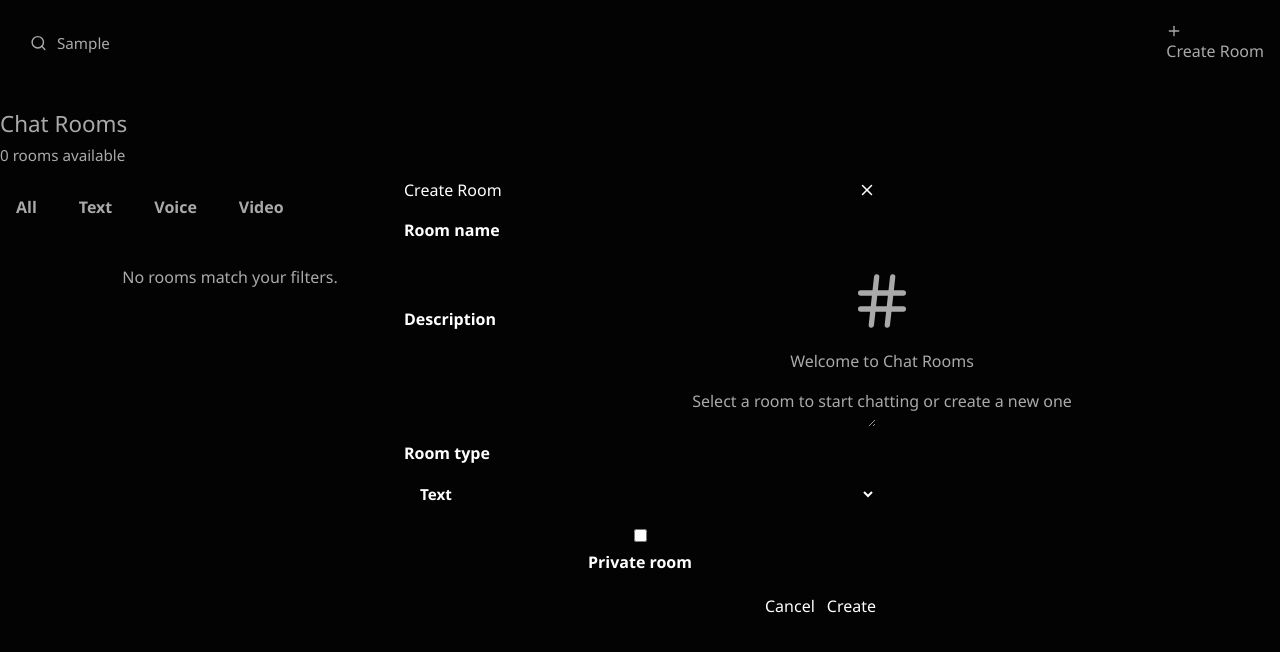
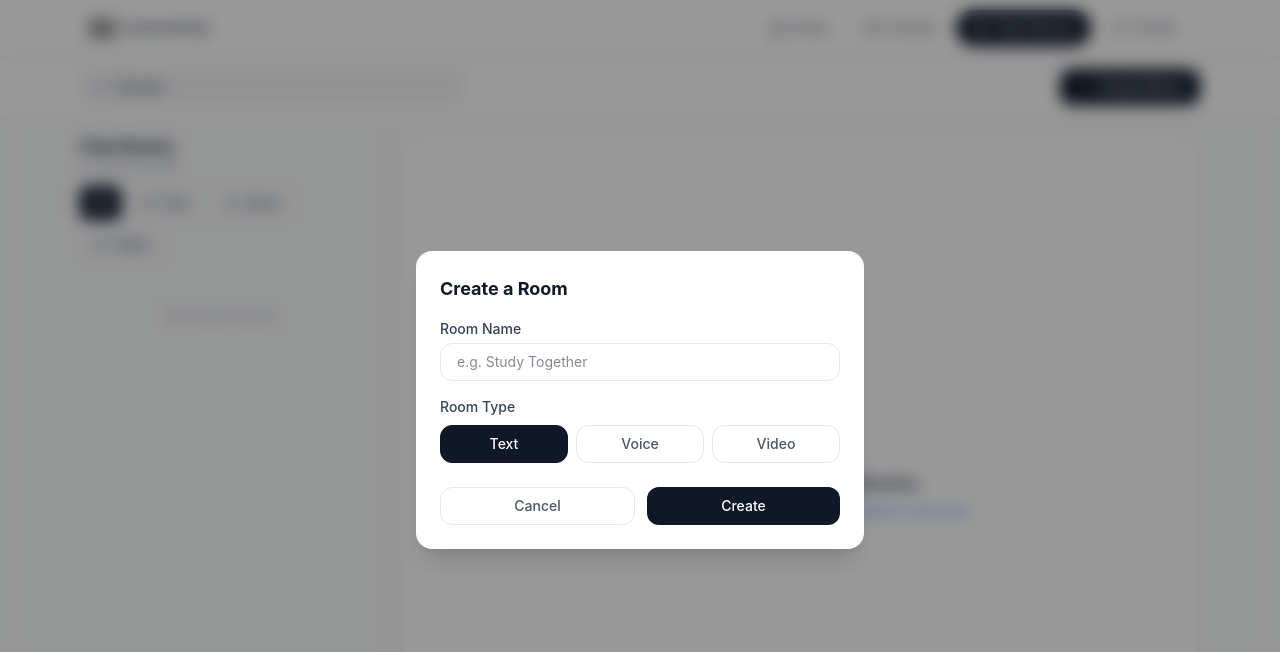
Before and after one commit to VirajJayasiri/connecthub-springboot-react, a React app in the folder frontend/: page /chat in a window 1280 px wide. Both pictures are taken after typing "Sample" into the empty fields and a click on the button "Create Room". Shown: the top 652 px of the page. Built offline with nearby package versions, Linux system fonts and the light colour scheme; grey boxes are pictures that could not be loaded; the HTML template or start-up script is replaced by a standard one.

Commit message:
fix issues in css files

```diff
--- a/frontend/src/App.jsx
+++ b/frontend/src/App.jsx
@@ -1,24 +1,32 @@
 import React from 'react';
 import { Routes, Route, Navigate } from 'react-router-dom';
-import LandingPage from './pages/LandingPage';
-import LoginPage from './pages/auth/LoginPage';
+
+// Public pages
+import LandingPage  from './pages/LandingPage';
+import LoginPage    from './pages/auth/LoginPage';
 import RegisterPage from './pages/auth/RegisterPage';
+
+// App pages (post-login)
 import ChatRoomsPage from './pages/ChatRoomsPage';
+import ProfilePage   from './pages/ProfilePage';
+import PostsPage     from './pages/PostsPage';
+import FriendsPage   from './pages/FriendsPage';
 
 function App() {
   return (
     <Routes>
-      {/* Landing Page */}
-      <Route path="/" element={<LandingPage />} />
-
-      {/* Authentication Pages */}
-      <Route path="/login" element={<LoginPage />} />
+      {/* ── Public ─────────────────────── */}
+      <Route path="/"         element={<LandingPage />}  />
+      <Route path="/login"    element={<LoginPage />}    />
       <Route path="/register" element={<RegisterPage />} />
 
-      {/* Content Page */}
-      <Route path="/chat" element={<ChatRoomsPage />} />
+      {/* ── App (post-login) ─────────── */}
+      <Route path="/chat"    element={<ChatRoomsPage />} />
+      <Route path="/profile" element={<ProfilePage />}  />
+      <Route path="/posts"   element={<PostsPage />}    />
+      <Route path="/friends" element={<FriendsPage />}  />
 
-      {/* Fallback to Landing Page */}
+      {/* ── Fallback ─────────────────── */}
       <Route path="*" element={<Navigate to="/" replace />} />
     </Routes>
   );
--- a/frontend/src/pages/ChatRoomsPage.jsx
+++ b/frontend/src/pages/ChatRoomsPage.jsx
@@ -1,223 +1,239 @@
-import { useMemo, useState } from "react";
-import SearchCreateBar from "../components/chat/SearchCreateBar.jsx";
-import FilterTabs from "../components/chat/FilterTabs.jsx";
-import RoomCard from "../components/chat/RoomCard.jsx";
-import EmptyState from "../components/chat/EmptyState.jsx";
-import RoomDetails from "../components/chat/RoomDetails.jsx";
-import CreateRoomModal from "../components/chat/CreateRoomModal.jsx";
-import "./ChatRoomsPage.css";
+import React, { useMemo, useState } from 'react';
+import AppNavbar from '../components/common/AppNavbar';
+import { Search, Plus, MessageSquare, Mic, Video, Hash, Users } from 'lucide-react';
 
-const initialRooms = [
-  {
-    id: 1,
-    name: "Web Development",
-    type: "text",
-    description: "Discuss all things web dev - React, Vue, Angular, and more",
-    members: 245,
-    lastActive: "2 weeks ago",
-    isPrivate: false,
-  },
-  {
-    id: 2,
-    name: "Photography Lovers",
-    type: "text",
-    description: "Share your best shots and photography tips",
-    members: 189,
-    lastActive: "1 month ago",
-    isPrivate: false,
-  },
-  {
-    id: 3,
-    name: "Gaming Voice Chat",
-    type: "voice",
-    description: "Voice chat for gamers - drop in and chat while playing",
-    members: 47,
-    lastActive: "3 weeks ago",
-    isPrivate: false,
-  },
-  {
-    id: 4,
-    name: "Music Jam Session",
-    type: "voice",
-    description: "Live music collaboration and jamming",
-    members: 15,
-    lastActive: "5 days ago",
-    isPrivate: false,
-  },
-  {
-    id: 5,
-    name: "Study Together",
-    type: "video",
-    description: "Video study sessions - stay motivated while learning",
-    members: 28,
-    lastActive: "1 week ago",
-    isPrivate: false,
-  },
-  {
-    id: 6,
-    name: "Team Standup",
-    type: "video",
-    description: "Daily team video standup meetings",
-    members: 12,
-    lastActive: "2 days ago",
-    isPrivate: true,
-  },
+/* ─── Mock data ─────────────────────────────────────────────── */
+const ROOMS = [
+  { id: 1, name: 'Web Development',   type: 'text',  description: 'Discuss all things web dev - React, Vue, Angular, and more', members: 245, lastActive: '2 weeks ago' },
+  { id: 2, name: 'Photography Lovers', type: 'text',  description: 'Share your best shots and photography tips',                   members: 189, lastActive: '1 month ago' },
+  { id: 3, name: 'Gaming Voice Chat', type: 'voice', description: 'Voice chat for gamers – drop in and chat while playing',       members:  47, lastActive: '3 weeks ago' },
+  { id: 4, name: 'Music Jam Session', type: 'voice', description: 'Live music collaboration and jamming',                          members:  15, lastActive: '5 days ago'  },
+  { id: 5, name: 'Study Together',    type: 'video', description: 'Video study sessions – stay motivated while learning',          members:  28, lastActive: '1 week ago'  },
+  { id: 6, name: 'Team Standup',      type: 'video', description: 'Daily team video standup meetings',                             members:  12, lastActive: '2 days ago'  },
 ];
 
-const initialMessages = {
-  1: [
-    {
-      id: 1,
-      sender: "Avery",
-      text: "Welcome everyone! Share your latest tips.",
-      time: "9:12 AM",
-    },
-    {
-      id: 2,
-      sender: "Jordan",
-      text: "Just shipped a new React layout for a client.",
-      time: "9:15 AM",
-    },
-    {
-      id: 3,
-      sender: "Riley",
-      text: "Remember to test mobile layouts early.",
-      time: "9:20 AM",
-    },
-  ],
-  2: [
-    {
-      id: 1,
-      sender: "Avery",
-      text: "Drop your favorite photo from this week.",
-      time: "10:05 AM",
-    },
-  ],
+const TYPE_ICON  = { text: MessageSquare, voice: Mic, video: Video };
+const TYPE_LABEL = { text: 'Text Chat',   voice: 'Voice Chat', video: 'Video Chat' };
+
+const FILTERS = [
+  { key: 'all',   label: 'All'   },
+  { key: 'text',  label: 'Text',  Icon: MessageSquare },
+  { key: 'voice', label: 'Voice', Icon: Mic           },
+  { key: 'video', label: 'Video', Icon: Video         },
+];
+
+/* ─── Sub-components ─────────────────────────────────────────── */
+const RoomCard = ({ room, isSelected, onSelect }) => {
+  const Icon = TYPE_ICON[room.type];
+  return (
+    <button
+      onClick={() => onSelect(room)}
+      className={`w-full text-left p-4 rounded-xl border transition-all duration-150 mb-2
+        ${isSelected
+          ? 'border-gray-900 bg-gray-50 shadow-sm'
+          : 'border-gray-200 bg-white hover:border-gray-300 hover:shadow-sm'}`}
+    >
+      <div className="flex items-center justify-between mb-2">
+        <span className="flex items-center gap-1.5 font-semibold text-gray-900 text-sm">
+          <Icon size={14} className="text-gray-400" />
+          {room.name}
+        </span>
+        <span className="text-[11px] px-2 py-0.5 rounded-full border border-gray-200 text-gray-500 whitespace-nowrap ml-2">
+          {TYPE_LABEL[room.type]}
+        </span>
+      </div>
+      <p className="text-xs text-gray-500 leading-relaxed mb-3 line-clamp-2">{room.description}</p>
+      <div className="flex items-center justify-between text-xs text-gray-400">
+        <span className="flex items-center gap-1"><Users size={12} /> {room.members} members</span>
+        <span className="text-blue-400">{room.lastActive}</span>
+      </div>
+    </button>
+  );
 };
 
-function ChatRoomsPage() {
-  const [rooms, setRooms] = useState(initialRooms);
-  const [selectedFilter, setSelectedFilter] = useState("all");
-  const [searchTerm, setSearchTerm] = useState("");
-  const [selectedRoom, setSelectedRoom] = useState(null);
-  const [isCreateModalOpen, setIsCreateModalOpen] = useState(false);
-  const [messageText, setMessageText] = useState("");
-  const [roomMessages, setRoomMessages] = useState(initialMessages);
+const EmptyState = () => (
+  <div className="flex flex-col items-center justify-center h-full text-center px-8">
+    <Hash size={56} className="text-gray-200 mb-4" strokeWidth={1.5} />
+    <h2 className="text-xl font-semibold text-gray-700 mb-1">Welcome to Chat Rooms</h2>
+    <p className="text-sm text-gray-400">
+      Select a room to start chatting or{' '}
+      <span className="text-blue-500 cursor-pointer hover:underline">create a new one</span>
+    </p>
+  </div>
+);
 
-  const filteredRooms = useMemo(() => {
-    const term = searchTerm.trim().toLowerCase();
-    return rooms.filter((room) => {
-      const matchesFilter =
-        selectedFilter === "all" || room.type === selectedFilter;
-      const matchesSearch =
-        !term ||
-        room.name.toLowerCase().includes(term) ||
-        room.description.toLowerCase().includes(term);
-      return matchesFilter && matchesSearch;
-    });
-  }, [rooms, searchTerm, selectedFilter]);
+const RoomPanel = ({ room }) => {
+  const Icon = TYPE_ICON[room.type];
+  const [messages, setMessages] = useState([
+    { id: 1, sender: 'Avery',  text: 'Welcome everyone! Share your latest tips.', time: '9:12 AM' },
+    { id: 2, sender: 'Jordan', text: 'Just shipped a new React layout for a client.', time: '9:15 AM' },
+  ]);
+  const [text, setText] = useState('');
 
-  const handleCreateRoom = (newRoom) => {
-    const room = {
-      id: Date.now(),
-      members: 1,
-      lastActive: "just now",
-      ...newRoom,
-    };
-    setRooms((prev) => [room, ...prev]);
-    setSelectedRoom(room);
-    setIsCreateModalOpen(false);
-  };
-
-  const handleJoinRoom = (room) => {
-    setSelectedRoom(room);
-    setMessageText("");
-  };
-
-  const handleSendMessage = () => {
-    const trimmed = messageText.trim();
-    if (!trimmed || !selectedRoom || selectedRoom.type !== "text") return;
-
-    const newMessage = {
-      id: Date.now(),
-      sender: "You",
-      text: trimmed,
-      time: new Date().toLocaleTimeString([], {
-        hour: "numeric",
-        minute: "2-digit",
-      }),
-    };
-
-    setRoomMessages((prev) => ({
-      ...prev,
-      [selectedRoom.id]: [...(prev[selectedRoom.id] || []), newMessage],
-    }));
-
-    setMessageText("");
+  const send = () => {
+    const trimmed = text.trim();
+    if (!trimmed || room.type !== 'text') return;
+    setMessages(prev => [...prev, { id: Date.now(), sender: 'You', text: trimmed, time: new Date().toLocaleTimeString([], { hour: 'numeric', minute: '2-digit' }) }]);
+    setText('');
   };
 
   return (
-    <div className="chat-page">
-      <SearchCreateBar
-        searchTerm={searchTerm}
-        onSearchChange={setSearchTerm}
-        onCreateClick={() => setIsCreateModalOpen(true)}
-      />
+    <div className="flex flex-col h-full">
+      <div className="px-6 py-4 border-b border-gray-200">
+        <div className="flex items-center gap-2">
+          <Icon size={16} className="text-gray-400" />
+          <h2 className="font-bold text-gray-900 text-lg">{room.name}</h2>
+          <span className="text-xs px-2 py-0.5 rounded-full border border-gray-200 text-gray-500 ml-1">{TYPE_LABEL[room.type]}</span>
+        </div>
+        <p className="text-sm text-gray-400 mt-1">{room.description}</p>
+        <span className="flex items-center gap-1 text-xs text-gray-400 mt-1"><Users size={12} /> {room.members} members</span>
+      </div>
 
-      <div className="chat-layout">
-        <aside className="chat-sidebar">
-          <div className="sidebar-header">
-            <div>
-              <h2>Chat Rooms</h2>
-              <p className="room-count">
-                {filteredRooms.length} rooms available
-              </p>
+      {/* Messages */}
+      <div className="flex-1 overflow-y-auto px-6 py-4 space-y-3">
+        {room.type === 'text' ? messages.map(m => (
+          <div key={m.id} className={`flex gap-3 ${m.sender === 'You' ? 'flex-row-reverse' : ''}`}>
+            <div className="w-8 h-8 rounded-full bg-gray-200 flex-shrink-0 flex items-center justify-center text-xs font-bold text-gray-500">
+              {m.sender[0]}
+            </div>
+            <div className={`max-w-xs ${m.sender === 'You' ? 'items-end' : ''} flex flex-col`}>
+              <span className="text-xs text-gray-400 mb-1">{m.sender} · {m.time}</span>
+              <div className={`px-3 py-2 rounded-xl text-sm ${m.sender === 'You' ? 'bg-gray-900 text-white' : 'bg-gray-100 text-gray-800'}`}>
+                {m.text}
+              </div>
             </div>
           </div>
+        )) : (
+          <div className="flex items-center justify-center h-full text-sm text-gray-400">
+            This is a {room.type} room — connect via backend to start.
+          </div>
+        )}
+      </div>
 
-          <FilterTabs
-            selectedFilter={selectedFilter}
-            onChange={setSelectedFilter}
+      {/* Input */}
+      <div className="px-4 py-3 border-t border-gray-200">
+        <div className="flex items-center gap-2 bg-gray-100 rounded-xl px-4 py-2">
+          <input
+            value={text}
+            onChange={e => setText(e.target.value)}
+            onKeyDown={e => e.key === 'Enter' && send()}
+            className="flex-1 bg-transparent text-sm text-gray-700 placeholder-gray-400 outline-none"
+            placeholder={room.type === 'text' ? `Message #${room.name}...` : 'Voice/Video rooms require backend connection'}
+            disabled={room.type !== 'text'}
           />
+        </div>
+      </div>
+    </div>
+  );
+};
 
-          <div className="room-list">
-            {filteredRooms.map((room) => (
-              <RoomCard
-                key={room.id}
-                room={room}
-                selectedFilter={selectedFilter}
-                isSelected={selectedRoom?.id === room.id}
-                onJoinRoom={handleJoinRoom}
-              />
+const CreateModal = ({ onClose }) => {
+  const [name, setName] = useState('');
+  const [type, setType] = useState('text');
+  return (
+    <div className="fixed inset-0 bg-black/40 backdrop-blur-sm z-50 flex items-center justify-center p-4">
+      <div className="bg-white rounded-2xl shadow-xl w-full max-w-md p-6">
+        <h2 className="text-lg font-bold text-gray-900 mb-4">Create a Room</h2>
+        <label className="block text-sm font-medium text-gray-700 mb-1">Room Name</label>
+        <input value={name} onChange={e => setName(e.target.value)} placeholder="e.g. Study Together"
+          className="w-full px-4 py-2 rounded-xl border border-gray-200 text-sm outline-none focus:border-gray-900 mb-4" />
+        <label className="block text-sm font-medium text-gray-700 mb-2">Room Type</label>
+        <div className="flex gap-2 mb-6">
+          {['text','voice','video'].map(t => (
+            <button key={t} onClick={() => setType(t)}
+              className={`flex-1 py-2 rounded-xl text-sm font-medium border transition-all
+                ${type === t ? 'bg-gray-900 text-white border-gray-900' : 'border-gray-200 text-gray-600 hover:bg-gray-50'}`}>
+              {t.charAt(0).toUpperCase() + t.slice(1)}
+            </button>
+          ))}
+        </div>
+        <div className="flex gap-3">
+          <button onClick={onClose} className="flex-1 py-2 rounded-xl border border-gray-200 text-sm font-medium text-gray-600 hover:bg-gray-50">Cancel</button>
+          <button onClick={onClose} className="flex-1 py-2 rounded-xl bg-gray-900 text-white text-sm font-medium hover:bg-gray-700">Create</button>
+        </div>
+      </div>
+    </div>
+  );
+};
+
+/* ─── Main Page ─────────────────────────────────────────────── */
+export default function ChatRoomsPage() {
+  const [search,    setSearch]    = useState('');
+  const [filter,    setFilter]    = useState('all');
+  const [selected,  setSelected]  = useState(null);
+  const [showModal, setShowModal] = useState(false);
+
+  const visible = useMemo(() => {
+    const term = search.trim().toLowerCase();
+    return ROOMS.filter(r =>
+      (filter === 'all' || r.type === filter) &&
+      (!term || r.name.toLowerCase().includes(term) || r.description.toLowerCase().includes(term))
+    );
+  }, [search, filter]);
+
+  return (
+    <div className="app-page flex flex-col">
+      <AppNavbar />
+
+      {/* Search + Create bar */}
+      <div className="bg-white border-b border-gray-200">
+        <div className="max-w-6xl mx-auto px-4 py-3 flex items-center gap-3">
+          <div className="flex items-center gap-2 max-w-sm w-full bg-gray-100 rounded-xl px-3 py-2">
+            <Search size={15} className="text-gray-400 flex-shrink-0" />
+            <input value={search} onChange={e => setSearch(e.target.value)}
+              placeholder="Search chat rooms..."
+              className="bg-transparent text-sm text-gray-700 placeholder-gray-400 outline-none w-full" />
+          </div>
+          <div className="flex-1" />
+          <button onClick={() => setShowModal(true)}
+            className="flex items-center gap-1.5 px-4 py-2 bg-gray-900 text-white text-sm font-semibold rounded-xl hover:bg-gray-700 transition-colors">
+            <Plus size={15} /> Create Room
+          </button>
+        </div>
+      </div>
+
+      {/* Two-column body */}
+      <div className="flex-1 flex max-w-6xl w-full mx-auto px-4 py-4 gap-4" style={{ minHeight: 0 }}>
+
+        {/* LEFT sidebar */}
+        <aside className="w-72 flex-shrink-0 flex flex-col">
+          <div className="mb-3">
+            <h2 className="font-bold text-gray-900 text-base">Chat Rooms</h2>
+            <p className="text-xs text-gray-400">{visible.length} rooms available</p>
+          </div>
+
+          {/* Filter pills */}
+          <div className="flex flex-wrap gap-2 mb-3">
+            {FILTERS.map(({ key, label, Icon }) => (
+              <button key={key} onClick={() => setFilter(key)}
+                className={`flex items-center gap-1.5 px-3 py-1.5 rounded-lg text-sm font-medium transition-all
+                  ${filter === key ? 'bg-gray-900 text-white' : 'border border-gray-200 text-gray-600 hover:bg-gray-100'}`}>
+                {Icon && <Icon size={13} />}
+                {label}
+              </button>
             ))}
-            {filteredRooms.length === 0 && (
-              <div className="room-empty">No rooms match your filters.</div>
-            )}
+          </div>
+
+          {/* Room list */}
+          <div className="flex-1 overflow-y-auto pr-1">
+            {visible.length === 0
+              ? <p className="text-sm text-gray-400 text-center mt-8">No rooms found.</p>
+              : visible.map(r => (
+                  <RoomCard key={r.id} room={r} isSelected={selected?.id === r.id} onSelect={setSelected} />
+                ))}
           </div>
         </aside>
 
-        <section className="chat-main">
-          {selectedRoom ? (
-            <RoomDetails
-              room={selectedRoom}
-              messages={roomMessages[selectedRoom.id] || []}
-              messageText={messageText}
-              onMessageTextChange={setMessageText}
-              onSendMessage={handleSendMessage}
-            />
-          ) : (
-            <EmptyState />
-          )}
-        </section>
+        {/* Divider */}
+        <div className="w-px bg-gray-200 flex-shrink-0" />
+
+        {/* RIGHT panel */}
+        <main className="flex-1 bg-white rounded-2xl border border-gray-200 shadow-sm overflow-hidden" style={{ minHeight: '500px' }}>
+          {selected ? <RoomPanel key={selected.id} room={selected} /> : <EmptyState />}
+        </main>
       </div>
 
-      <CreateRoomModal
-        isOpen={isCreateModalOpen}
-        onClose={() => setIsCreateModalOpen(false)}
-        onCreate={handleCreateRoom}
-      />
+      {showModal && <CreateModal onClose={() => setShowModal(false)} />}
     </div>
   );
 }
-
-export default ChatRoomsPage;
```
